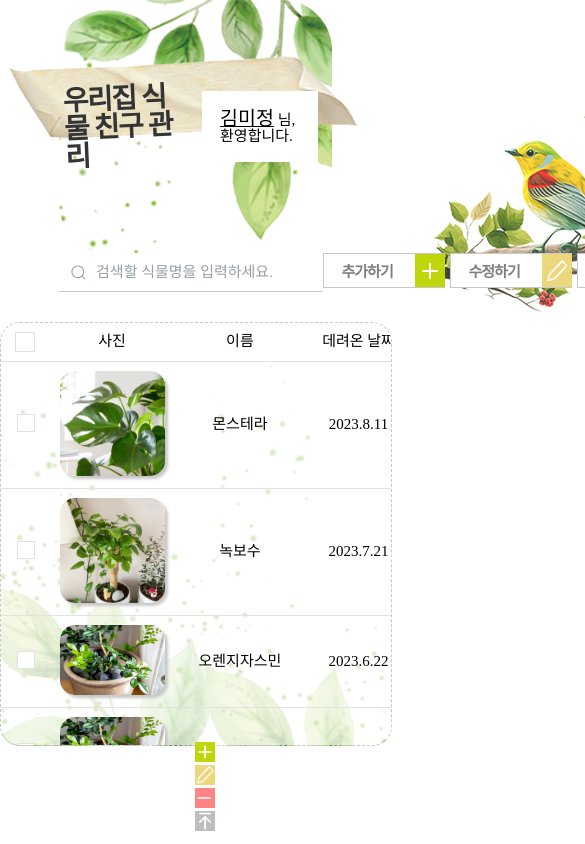
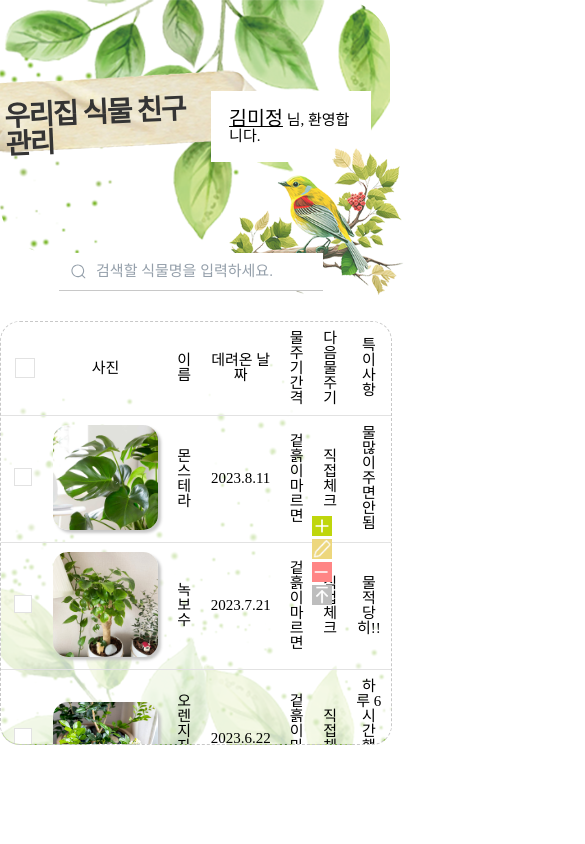
Before and after one commit to mysdpy30s/myplant, a plain HTML site: page index.html in a window 390 px wide. Shown: the top 844 px of the page, 585 px wide, since content can reach past the window. Drawn offline with Linux system fonts and the light colour scheme; a web font is replaced by a local one.

Commit message:
Update: Modified elements for mobile screen

```diff
--- a/assets/css/main.css
+++ b/assets/css/main.css
@@ -19,36 +19,42 @@ button {
   .header {
     max-width: 100vw;
     height: auto;
+    position: relative;
   }
   .header__title span {
-    font-size: 0.9rem;
+    font-size: 3em;
   }
-  .header__title-deco {
-    width: 80%;
+  .header__myinfo a {
+    font-size: 0.8em;
   }
-  .header__myinfo-deco {
-    width: 40%;
-  }
-  .list__util-search form {
-    margin-left: 0;
-  }
-  .list__util-btn-regi .button,
-  .list__util-btn-del .button {
-    width: 20%;
+  .header__myinfo-deco img {
+    max-width: 70%;
+    position: relative;
+    top: 3rem;
   }
   .mobile-sidebar {
     display: block;
     position: fixed;
-    bottom: 20px;
-    left: 50%;
+    top: 60%;
+    left: 80%;
     width: 100%;
     z-index: 999;
   }
   .mobile-sidebar .mobile-button {
     width: 100%;
   }
+  .list__util-btn-regi {
+    display: none;
+  }
+  .list__util-btn-modi {
+    display: none;
+  }
+  .list__util-btn-del {
+    display: none;
+  }
   .list__actual table {
-    width: 100%;
+    max-width: 100%;
+    height: auto;
   }
   .list__actual td {
     font-size: 1em;
@@ -57,7 +63,7 @@ button {
 
 .header {
   background-image: url(/assets/images/bg_top.png);
-  width: 70vw;
+  width: 800px;
   height: 253px;
   object-fit: cover;
   border-radius: 50px;
```
